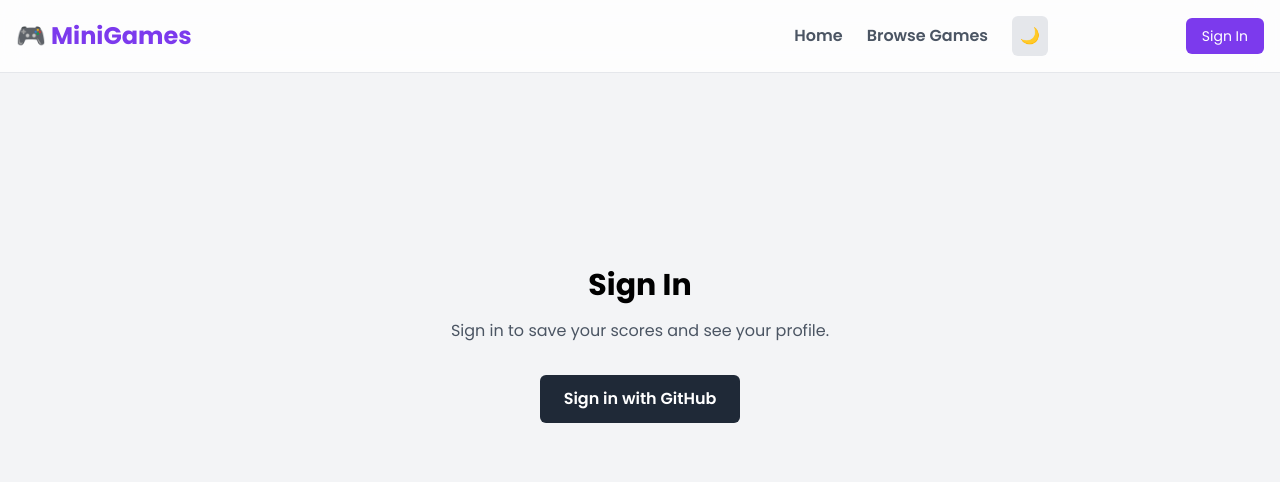
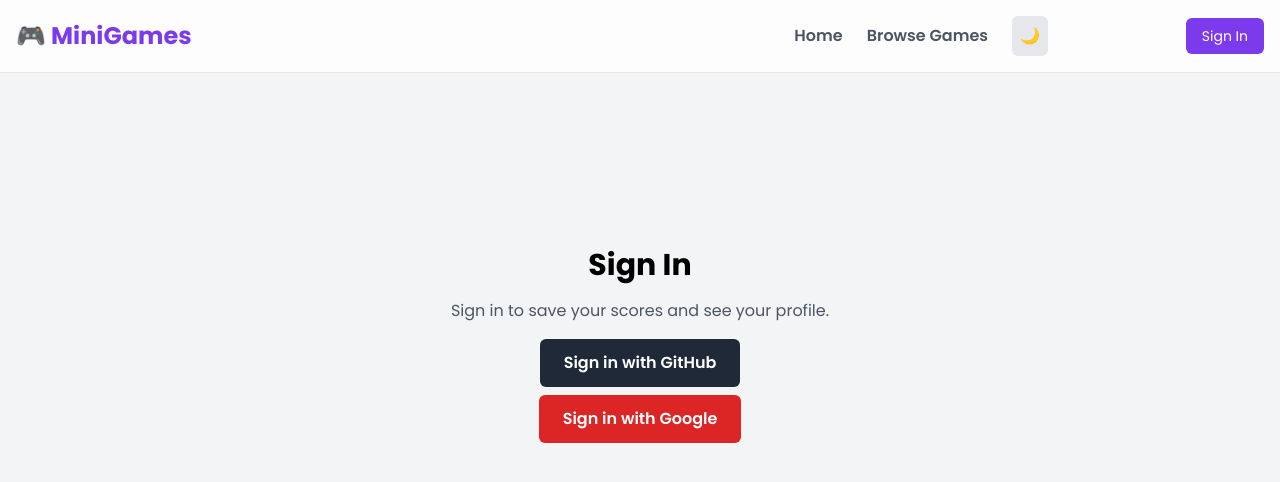
Before and after one commit to Kaustubh0912/mini_game_site, a Next.js app: page /login in a window 1280 px wide. Shown: the top 482 px of the page. Built offline with nearby package versions, Linux system fonts and the light colour scheme; no server answers.

Commit message:
SignIn with Google

```diff
--- a/components/Navbar.tsx
+++ b/components/Navbar.tsx
@@ -1,7 +1,7 @@
 // components/Navbar.tsx
-import Link from 'next/link';
-import { useSession, signIn, signOut } from 'next-auth/react'; // Import hooks
-import ThemeSwitcher from './ThemeSwitcher'; // <-- Import
+import Link from "next/link";
+import { useSession, signIn, signOut } from "next-auth/react"; // Import hooks
+import ThemeSwitcher from "./ThemeSwitcher"; // <-- Import
 
 export default function Navbar() {
   // Get session data and status
@@ -10,28 +10,47 @@ export default function Navbar() {
   return (
     <nav className="bg-white/80 dark:bg-gray-900/80 backdrop-blur-md text-gray-800 dark:text-gray-100 p-4 border-b border-gray-200 dark:border-gray-700 sticky top-0 z-50">
       <div className="container mx-auto flex justify-between items-center">
-      <Link href="/" className="text-2xl font-bold text-primary dark:text-primary-light">
+        <Link
+          href="/"
+          className="text-2xl font-bold text-primary dark:text-primary-light"
+        >
           🎮 MiniGames
         </Link>
         <div className="flex items-center space-x-6">
-        <Link href="/" className="font-semibold text-gray-600 dark:text-gray-300 hover:text-primary dark:hover:text-primary-light">Home</Link>
-        <Link href="/games" className="font-semibold text-gray-600 dark:text-gray-300 hover:text-primary dark:hover:text-primary-light">Browse Games</Link>
+          <Link
+            href="/"
+            className="font-semibold text-gray-600 dark:text-gray-300 hover:text-primary dark:hover:text-primary-light"
+          >
+            Home
+          </Link>
+          <Link
+            href="/games"
+            className="font-semibold text-gray-600 dark:text-gray-300 hover:text-primary dark:hover:text-primary-light"
+          >
+            Browse Games
+          </Link>
           <ThemeSwitcher />
           {/* Auth Buttons */}
           <div className="w-48 text-right">
-          {status === 'loading' ? (
-            <div className="text-sm text-gray-400 dark:text-gray-500">Loading...</div>
+            {status === "loading" ? (
+              <div className="text-sm text-gray-400 dark:text-gray-500">
+                Loading...
+              </div>
             ) : session ? (
               <div className="flex items-center justify-end space-x-3">
-              {/* ... (user avatar and name link) ... */}
-              <button onClick={() => signOut()} className="bg-red-500 hover:bg-red-600 text-white px-3 py-1.5 rounded-md text-sm font-medium transition-colors">
+                <button
+                  onClick={() => signOut()}
+                  className="bg-red-500 hover:bg-red-600 text-white px-3 py-1.5 rounded-md text-sm font-medium transition-colors"
+                >
                   Sign Out
                 </button>
               </div>
             ) : (
-            <button onClick={() => signIn('github')} className="bg-primary hover:bg-primary-dark text-white px-4 py-2 rounded-md text-sm font-medium transition-colors">
+              <Link href="/login" passHref legacyBehavior>
+                <a className="bg-primary hover:bg-primary-dark text-white px-4 py-2 rounded-md text-sm font-medium transition-colors">
                   Sign In
-            </button>
+                </a>
+              </Link>
             )}
           </div>
         </div>
--- a/pages/api/auth/[...nextauth].ts
+++ b/pages/api/auth/[...nextauth].ts
@@ -1,6 +1,7 @@
 // pages/api/auth/[...nextauth].ts
 import NextAuth ,{NextAuthOptions }from 'next-auth';
 import GithubProvider from 'next-auth/providers/github';
+import GoogleProvider from 'next-auth/providers/google';
 import { MongoDBAdapter } from '@next-auth/mongodb-adapter';
 import clientPromise from '@/lib/mongodb';
 
@@ -8,11 +9,16 @@ import clientPromise from '@/lib/mongodb';
 
 export const authOptions: NextAuthOptions = {
   providers: [
-    GithubProvider({
-      clientId: process.env.GITHUB_ID!,
-      clientSecret: process.env.GITHUB_SECRET!,
-    }),
-  ],
+  GithubProvider({
+    clientId: process.env.GITHUB_ID!,
+    clientSecret: process.env.GITHUB_SECRET!,
+  }),
+  GoogleProvider({
+    clientId: process.env.GOOGLE_CLIENT_ID!,
+    clientSecret: process.env.GOOGLE_CLIENT_SECRET!,
+  }),
+],
+
   adapter: MongoDBAdapter(clientPromise),
   session: {
     strategy: 'database',
--- a/pages/login.tsx
+++ b/pages/login.tsx
@@ -1,4 +1,3 @@
-// pages/login.tsx
 import { signIn } from 'next-auth/react';
 
 export default function LoginPage() {
@@ -10,10 +9,15 @@ export default function LoginPage() {
       </p>
       <button
         onClick={() => signIn('github')}
-        className="flex items-center justify-center px-6 py-3 mt-4 font-semibold text-white bg-gray-800 rounded-md hover:bg-gray-900"
+        className="flex items-center justify-center px-6 py-3 mb-2 font-semibold text-white bg-gray-800 rounded-md hover:bg-gray-900"
       >
-        {/* You can add a GitHub icon here later */}
         Sign in with GitHub
+      </button>
+      <button
+        onClick={() => signIn('google')}
+        className="flex items-center justify-center px-6 py-3 font-semibold text-white bg-red-600 rounded-md hover:bg-red-700"
+      >
+        Sign in with Google
       </button>
     </div>
   );
--- a/tsconfig.json
+++ b/tsconfig.json
@@ -17,6 +17,6 @@
       "@/*": ["./*"]
     }
   },
-  "include": ["next-env.d.ts", "**/*.ts", "**/*.tsx"],
+  "include": ["next-env.d.ts", "**/*.ts", "**/*.tsx", "types"],
   "exclude": ["node_modules"]
 }
```
Lines whose indentation alone changed are shown as unchanged.
